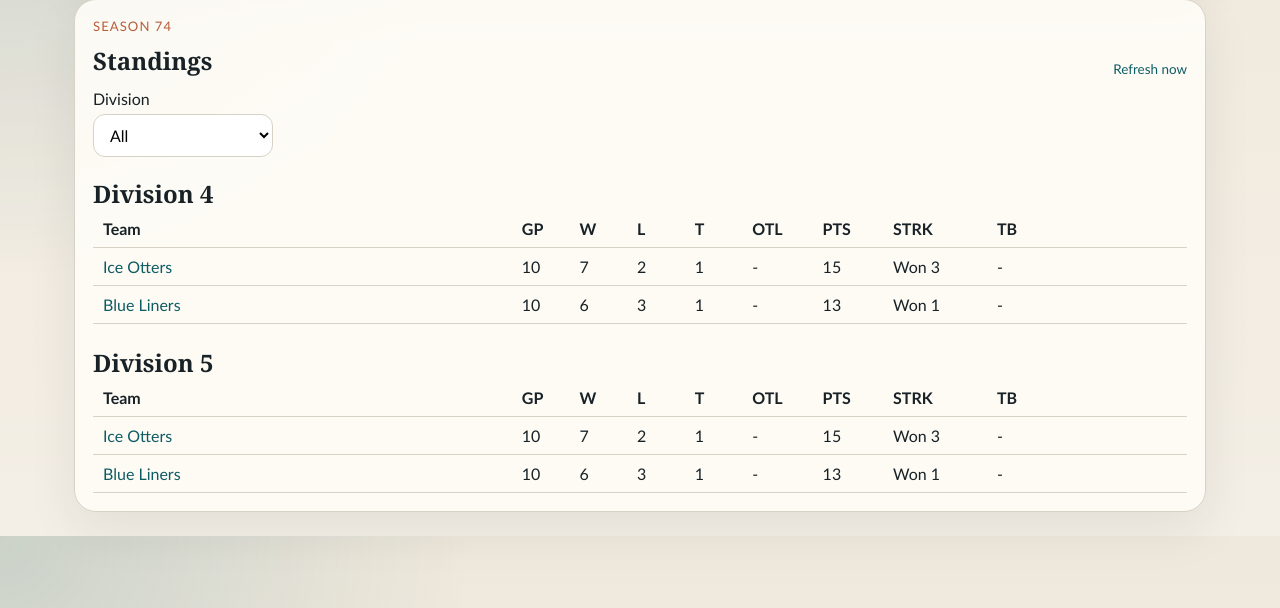
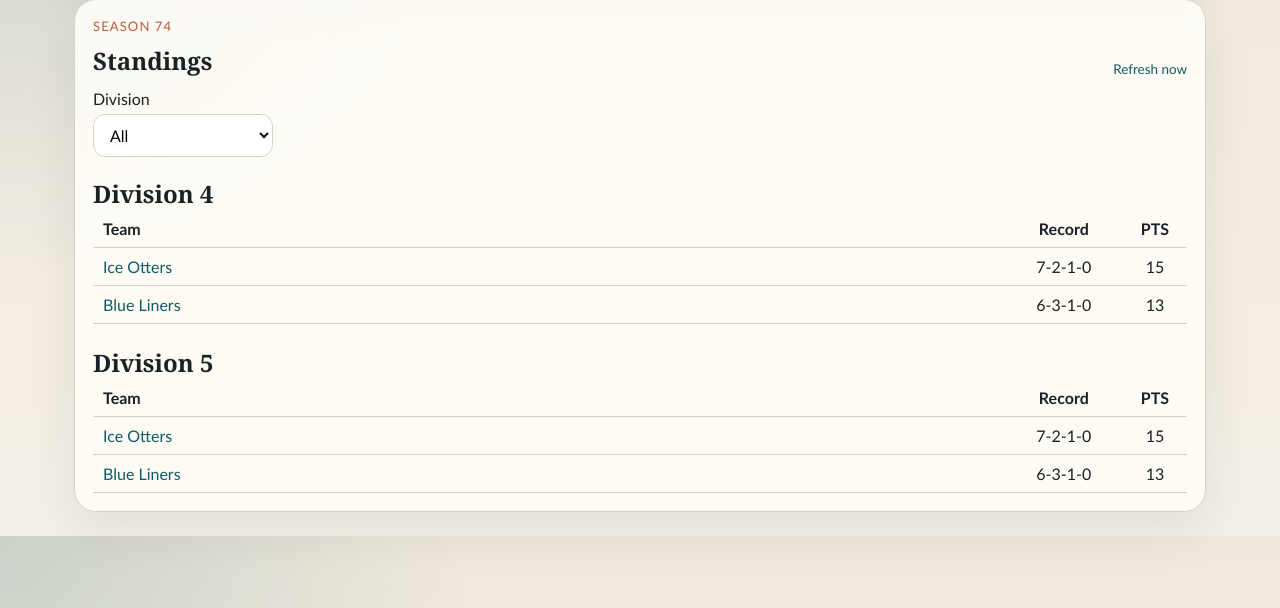
Before and after one commit to fredhope2000/siahl-tts, a FastAPI app: page /standings in a window 1280 px wide. Shown: the part 192-800 px from the top of the page. Run offline with FastAPI, Linux system fonts and the light colour scheme.

Commit message:
standings mobile

```diff
--- a/app/static/css/site.css
+++ b/app/static/css/site.css
@@ -377,6 +377,14 @@ a:hover {
   width: 12.5rem;
 }
 
+.data-table .col-record {
+  width: 7.4rem;
+}
+
+.data-table .col-points {
+  width: 4rem;
+}
+
 .data-table .col-roster-number {
   width: 3.2rem;
 }
@@ -407,6 +415,13 @@ a:hover {
 .data-table td:not(:first-child),
 .data-table th:not(:first-child) {
   white-space: nowrap;
+}
+
+.standings-table-compact td:nth-child(2),
+.standings-table-compact th:nth-child(2),
+.standings-table-compact td:nth-child(3),
+.standings-table-compact th:nth-child(3) {
+  text-align: center;
 }
 
 .roster-table td:first-child,
@@ -771,4 +786,21 @@ a:hover {
   .multi-select-menu {
     width: 100%;
   }
+
+  .standings-table-compact {
+    font-size: 0.92rem;
+  }
+
+  .standings-table-compact th,
+  .standings-table-compact td {
+    padding: 8px 6px;
+  }
+
+  .standings-table-compact .col-record {
+    width: 6.6rem;
+  }
+
+  .standings-table-compact .col-points {
+    width: 3.4rem;
+  }
 }
--- a/app/templates/partials/standings_table.html
+++ b/app/templates/partials/standings_table.html
@@ -1,42 +1,24 @@
 {% if standings %}
 <div class="table-wrap">
-  <table class="data-table">
+  <table class="data-table standings-table-compact">
     <colgroup>
       <col class="col-team">
-      <col class="col-stat">
-      <col class="col-stat">
-      <col class="col-stat">
-      <col class="col-stat">
-      <col class="col-stat-wide">
-      <col class="col-stat-wide">
-      <col class="col-streak">
-      <col class="col-tiebreak">
+      <col class="col-record">
+      <col class="col-points">
     </colgroup>
     <thead>
       <tr>
         <th>Team</th>
-        <th>GP</th>
-        <th>W</th>
-        <th>L</th>
-        <th>T</th>
-        <th>OTL</th>
+        <th>Record</th>
         <th>PTS</th>
-        <th>STRK</th>
-        <th>TB</th>
       </tr>
     </thead>
     <tbody>
       {% for row in standings %}
       <tr>
         <td><a href="/teams/{{ row.team_id }}">{{ row.team_name }}</a></td>
-        <td>{{ row.gp or "-" }}</td>
-        <td>{{ row.w or "-" }}</td>
-        <td>{{ row.l or "-" }}</td>
-        <td>{{ row.t or "-" }}</td>
-        <td>{{ row.otl or "-" }}</td>
+        <td>{{ row.w or 0 }}-{{ row.l or 0 }}-{{ row.t or 0 }}-{{ row.otl or 0 }}</td>
         <td>{{ row.pts or "-" }}</td>
-        <td>{{ row.streak or "-" }}</td>
-        <td>{{ row.tiebreaker or "-" }}</td>
       </tr>
       {% endfor %}
     </tbody>
```
